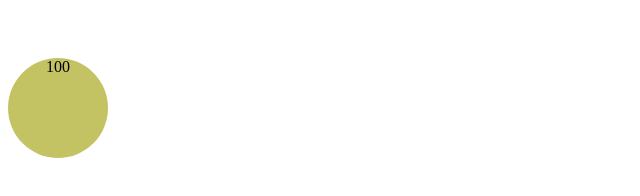
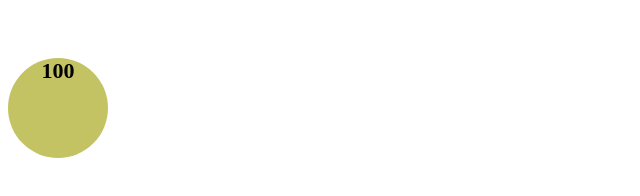
Before and after one commit to LeonPr/Ex-git, a plain HTML site: page index.html in a window 1280 px wide. Shown: the full height of the page, 0-640 px from the left. Drawn offline with Linux system fonts and the light colour scheme.

Commit message:
Add more styling

```diff
--- a/css/ball.css
+++ b/css/ball.css
@@ -11,6 +11,8 @@
     border-radius: 50%;
     text-align: center;
     margin-top: 50px;
+    font-size: 22px;
+    font-weight: bold;
 }
 
 .bigBall{
```
